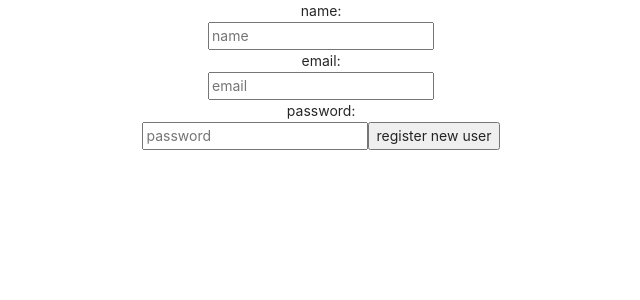
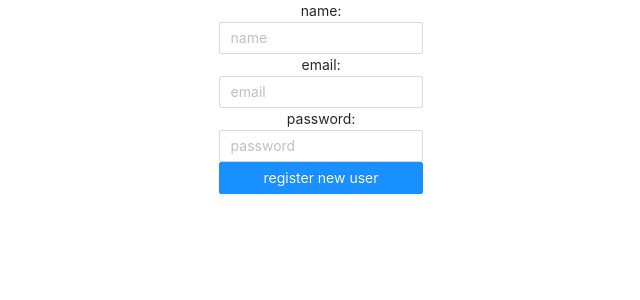
Before and after one commit to Yevgeny-Sh/anti-procrastination-app, a React (Create React App) app in the folder client/: page /register in a window 1280 px wide. Shown: the top 300 px of the page, without its empty margins (319-959 px from the left). Built offline with nearby package versions, Linux system fonts and the light colour scheme.

Commit message:
more ant design basics

```diff
--- a/client/src/App.css
+++ b/client/src/App.css
@@ -30,13 +30,15 @@
 .task-card {
   background: #61dafb;
 }
+.input {
+  width: 16vw;
+}
 
 .spinner-container {
   height: 100vh;
   display: flex;
   justify-content: center;
   align-items: center;
-
   padding: 30px 50px;
   text-align: center;
   border-radius: 4px;
--- a/client/src/components/LoggedUser.jsx
+++ b/client/src/components/LoggedUser.jsx
@@ -3,7 +3,6 @@ import { Link, useHistory } from "react-router-dom";
 import { Button, Card } from "antd";
 
 import api from "../api/api";
-//const { Button } = antd;
 
 export default function LoggedUser(props) {
   const history = useHistory();
@@ -21,11 +20,6 @@ export default function LoggedUser(props) {
 
     try {
       const res = await api.post("/users/logout", {}, requestOptions);
-      // const res = await axios.post(
-      //   `https://procrastination-app.herokuapp.com/api/users/logout`,
-      //   {},
-      //   requestOptions
-      // );
       if (res) {
         console.log(`logged out`);
         sessionStorage.removeItem("token");
@@ -60,12 +54,15 @@ export default function LoggedUser(props) {
 
   return (
     <Card>
-      <Button type="primary">Click me!</Button>
-
       <div>hello:{props.location.state.currUser.name}</div>
-      <button className="button logout-btn" onClick={() => handleLogOut()}>
+      <Button
+        type="secondary"
+        className="button logout-btn"
+        onClick={() => handleLogOut()}
+      >
         logout
-      </button>
+      </Button>
+      <br />
       <Link to="/tasks" className="home-link ">
         my tasks{"    "}
         <br />
--- a/client/src/components/UserLogin.jsx
+++ b/client/src/components/UserLogin.jsx
@@ -1,6 +1,8 @@
 import React, { useState } from "react";
 //import { Link } from "react-router-dom";
 import { useHistory } from "react-router-dom";
+import { Input, Card, Button } from "antd";
+import { EyeInvisibleOutlined, EyeTwoTone } from "@ant-design/icons";
 
 import api from "../api/api";
 
@@ -45,23 +47,33 @@ export default function UserLogin() {
     }
   };
   return (
-    <>
-      <div>email: {email}</div>
-      <input value={email} placeholder="email" onChange={onEmailChange} />
-      <div>password: {password}</div>
-      <input
-        value={password}
+    <Card>
+      <Input
+        value={email}
+        className="input email-input"
+        size="medium"
+        placeholder="email"
+        onChange={onEmailChange}
+      />
+      <br></br>
+      <Input.Password
+        className="input password-input"
+        size="medium"
         placeholder="password"
+        iconRender={(visible) =>
+          visible ? <EyeTwoTone /> : <EyeInvisibleOutlined />
+        }
         onChange={onPasswordChange}
       />
-      <button className="login-btn" onClick={handleLogin}>
+      <br></br>
+      <Button type="primary" className="login-btn" onClick={handleLogin}>
         login
-      </button>
+      </Button>
       {errorMsg ? (
         <div className="errorMsg">error:{errorMsg}</div>
       ) : (
         <div></div>
       )}
-    </>
+    </Card>
   );
 }
--- a/client/src/components/UserRegister.jsx
+++ b/client/src/components/UserRegister.jsx
@@ -1,4 +1,6 @@
 import React, { useState } from "react";
+import { Input, Button } from "antd";
+
 import api from "../api/api";
 
 export default function UserRegister() {
@@ -25,7 +27,6 @@ export default function UserRegister() {
       password,
       isActive: true,
     };
-    //newItem - is req.body
     try {
       await api.post("/users", newItem);
     } catch (error) {
@@ -35,18 +36,34 @@ export default function UserRegister() {
   return (
     <>
       <div>name: {name}</div>
-      <input value={name} placeholder="name" onChange={onNameChange} />
+      <Input
+        className="input"
+        value={name}
+        placeholder="name"
+        onChange={onNameChange}
+      />
       <div>email: {email}</div>
-      <input value={email} placeholder="email" onChange={onEmailChange} />
+      <Input
+        className="input"
+        value={email}
+        placeholder="email"
+        onChange={onEmailChange}
+      />
       <div>password: {password}</div>
-      <input
+      <Input
+        className="input"
         value={password}
         placeholder="password"
         onChange={onPasswordChange}
       />
-      <button className="create-btn" onClick={handleCreate}>
+      <br />
+      <Button
+        type="primary"
+        className="create-btn input"
+        onClick={handleCreate}
+      >
         register new user
-      </button>
+      </Button>
     </>
   );
 }
--- a/client/src/components/UsersTasks.jsx
+++ b/client/src/components/UsersTasks.jsx
@@ -1,5 +1,5 @@
 import React, { useState, useEffect } from "react";
-import { Spin, Space } from "antd";
+import { Spin } from "antd";
 
 import api from "../api/api";
 export default function UsersTasks() {
```
